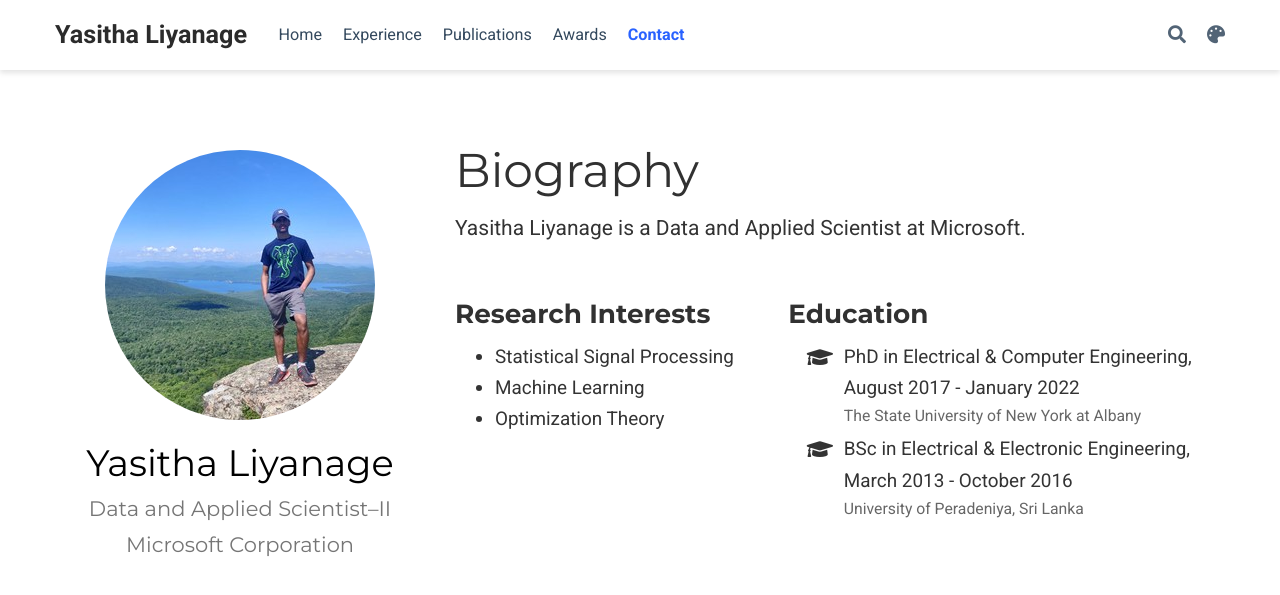
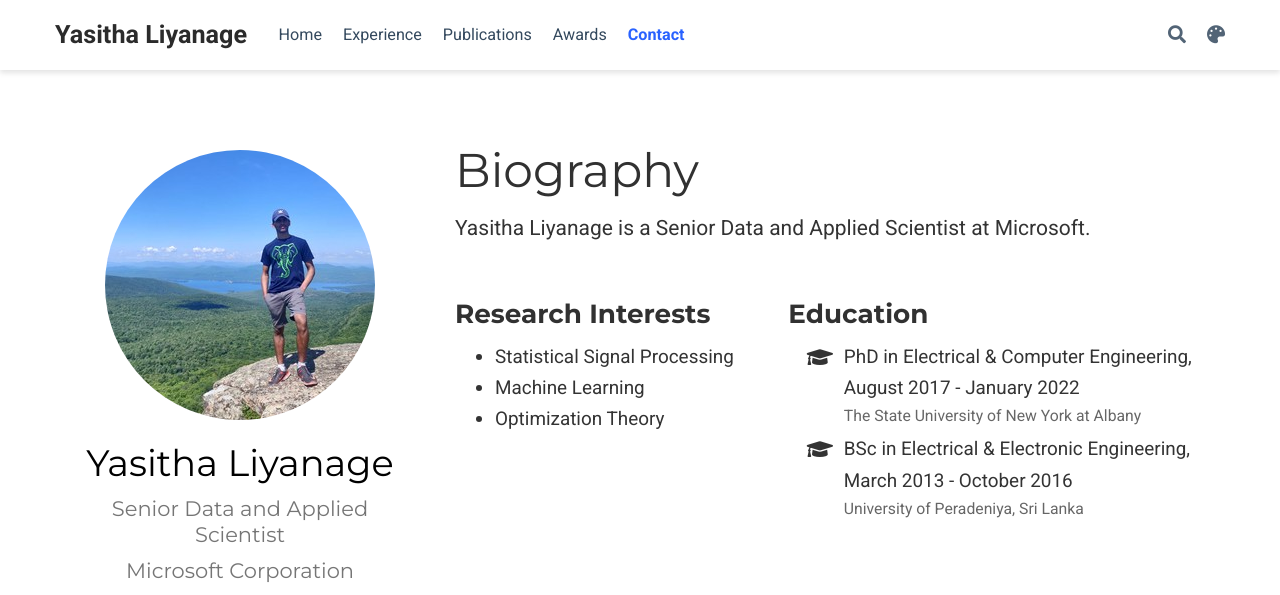
Before and after one commit to yliyanage/yliyanage.github.io, a plain HTML site: page index.html in a window 1280 px wide. Shown: the top 595 px of the page. Drawn offline with nearby package versions, Linux system fonts and the light colour scheme; some packages are replaced by stand-ins of ours; some icons are missing.

Commit message:
Update index.html

```diff
--- a/index.html
+++ b/index.html
@@ -242,7 +242,7 @@
   <meta property="og:site_name" content="Yasitha Liyanage">
   <meta property="og:url" content="https://yliyanage.github.io/">
   <meta property="og:title" content="Yasitha Liyanage">
-  <meta property="og:description" content="Data and Applied Scientist--II"><meta property="og:image" content="https://yliyanage.github.io/images/icon_hu0b7a4cb9992c9ac0e91bd28ffd38dd00_9727_512x512_fill_lanczos_center_3.png">
+  <meta property="og:description" content="Senior Data and Applied Scientist"><meta property="og:image" content="https://yliyanage.github.io/images/icon_hu0b7a4cb9992c9ac0e91bd28ffd38dd00_9727_512x512_fill_lanczos_center_3.png">
   <meta property="twitter:image" content="https://yliyanage.github.io/images/icon_hu0b7a4cb9992c9ac0e91bd28ffd38dd00_9727_512x512_fill_lanczos_center_3.png"><meta property="og:locale" content="en-us">
 
     <meta property="og:updated_time" content="2021-01-01T00:00:00&#43;00:00">
@@ -620,7 +620,7 @@
 
       <div class="portrait-title">
         <h2>Yasitha Liyanage</h2>
-        <h3>Data and Applied Scientist&ndash;II</h3>
+        <h3>Senior Data and Applied Scientist</h3>
 
 
         <h3>
@@ -723,7 +723,7 @@
 
     <h1>Biography</h1>
 
-    <p>Yasitha Liyanage is a Data and Applied Scientist at Microsoft.</p>
+    <p>Yasitha Liyanage is a Senior Data and Applied Scientist at Microsoft.</p>
 
 
     <div class="row">
```
